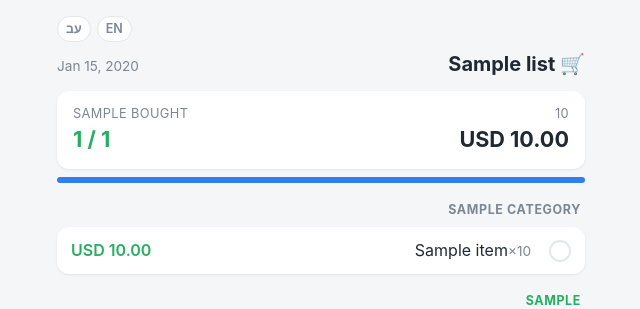
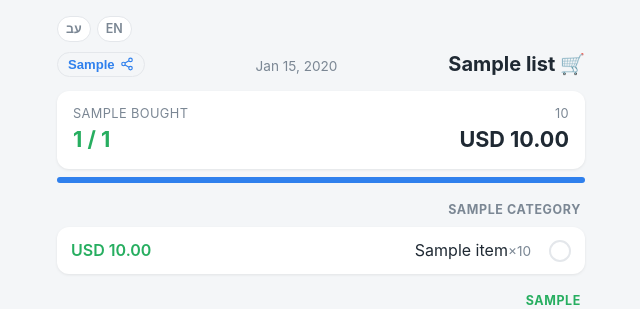
Before and after one commit to andreyshindler/shopping-list, a FastAPI app: template app/web/templates/list.html in a window 1280 px wide. Shown: the top 309 px of the page, without its empty margins (319-959 px from the left). Run offline with FastAPI, Linux system fonts and the light colour scheme; the template is opened without the code that fills it: most values are stand-ins (such as "Sample title", 1, 10 or a date in 2020); some libraries are stand-ins or nearby versions.

Commit message:
Add share button to list Mini App (opens Telegram share sheet)
Co-Authored-By: Claude <noreply@anthropic.com>

```diff
--- a/app/web/i18n.py
+++ b/app/web/i18n.py
@@ -49,6 +49,7 @@ TRANSLATIONS: dict[str, dict[str, str]] = {
         "missing_saved": "Items you didn't buy were saved for your next list.",
         "empty_list": "This list is empty.",
         "swipe_hint": "← Swipe left on an item to delete it",
+        "share_list": "Share",
         "completed": "✅ Completed",
         "real_total_spent": "Real total spent",
         "total_spent": "Total spent",
@@ -79,6 +80,7 @@ TRANSLATIONS: dict[str, dict[str, str]] = {
         "missing_saved": "הפריטים שלא קנית נשמרו לרשימה הבאה.",
         "empty_list": "הרשימה ריקה.",
         "swipe_hint": "← החלק שמאלה על פריט כדי למחוק",
+        "share_list": "שתף",
         "completed": "✅ הושלם",
         "real_total_spent": "סכום ששולם בפועל",
         "total_spent": "סך ההוצאות",
--- a/app/web/static/app.css
+++ b/app/web/static/app.css
@@ -46,6 +46,13 @@ header.app {
 }
 header.app h1 { font-size: 1.25rem; margin: 0; }
 header.app .date { color: var(--muted); font-size: 0.85rem; }
+.share-btn {
+  display: inline-flex; align-items: center; gap: 5px;
+  background: none; border: 1px solid var(--line); border-radius: 20px;
+  color: var(--accent); font-size: 0.82rem; font-weight: 600;
+  padding: 4px 10px; cursor: pointer;
+}
+.share-btn svg { width: 14px; height: 14px; stroke: var(--accent); }
 
 .summary {
   background: var(--card);
--- a/app/web/templates/base.html
+++ b/app/web/templates/base.html
@@ -41,6 +41,15 @@
       tg.BackButton.show();
       tg.BackButton.onClick(function () { tg.close(); });
 
+      // Share button — forward the list URL via Telegram's share sheet.
+      var shareBtn = document.getElementById("share-btn");
+      if (shareBtn) {
+        shareBtn.style.display = "inline-flex";
+        shareBtn.addEventListener("click", function () {
+          tg.openTelegramLink("https://t.me/share/url?url=" + encodeURIComponent(location.href));
+        });
+      }
+
       // Swipe-down from top also closes the Mini App.
       var startY = 0, startScroll = 0;
       document.addEventListener("touchstart", function (e) {
--- a/app/web/templates/list.html
+++ b/app/web/templates/list.html
@@ -9,6 +9,10 @@
 <header class="app">
   <h1>🛒 {{ list_title }}</h1>
   <span class="date">{{ list.created_at.strftime("%b %d, %Y") }}</span>
+  <button id="share-btn" class="share-btn" style="display:none" aria-label="{{ t.share_list }}">
+    <svg viewBox="0 0 24 24" fill="none" stroke="currentColor" stroke-width="2"><circle cx="18" cy="5" r="3"/><circle cx="6" cy="12" r="3"/><circle cx="18" cy="19" r="3"/><line x1="8.59" y1="13.51" x2="15.42" y2="17.49"/><line x1="15.41" y1="6.51" x2="8.59" y2="10.49"/></svg>
+    {{ t.share_list }}
+  </button>
 </header>
 
 <div class="summary">
```
